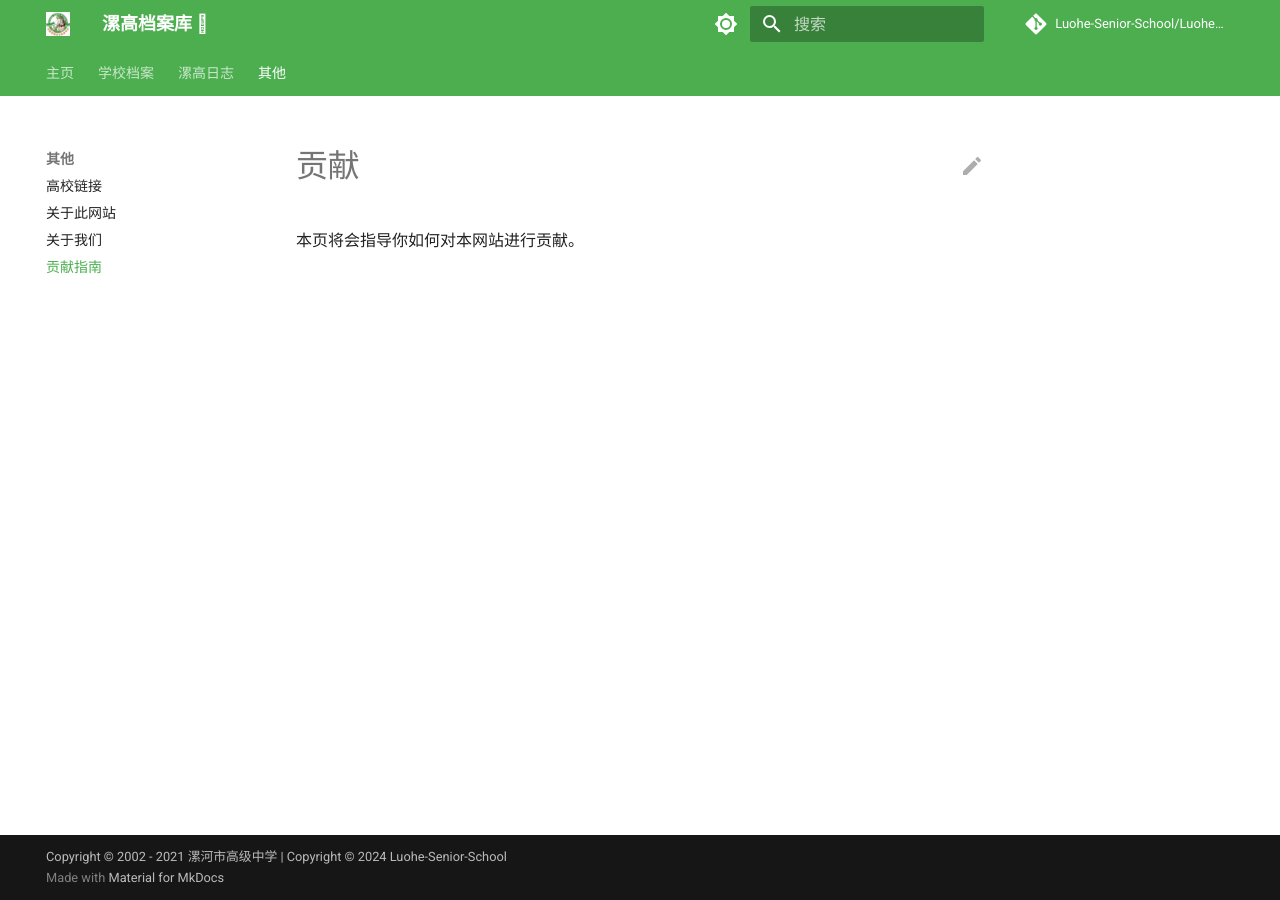
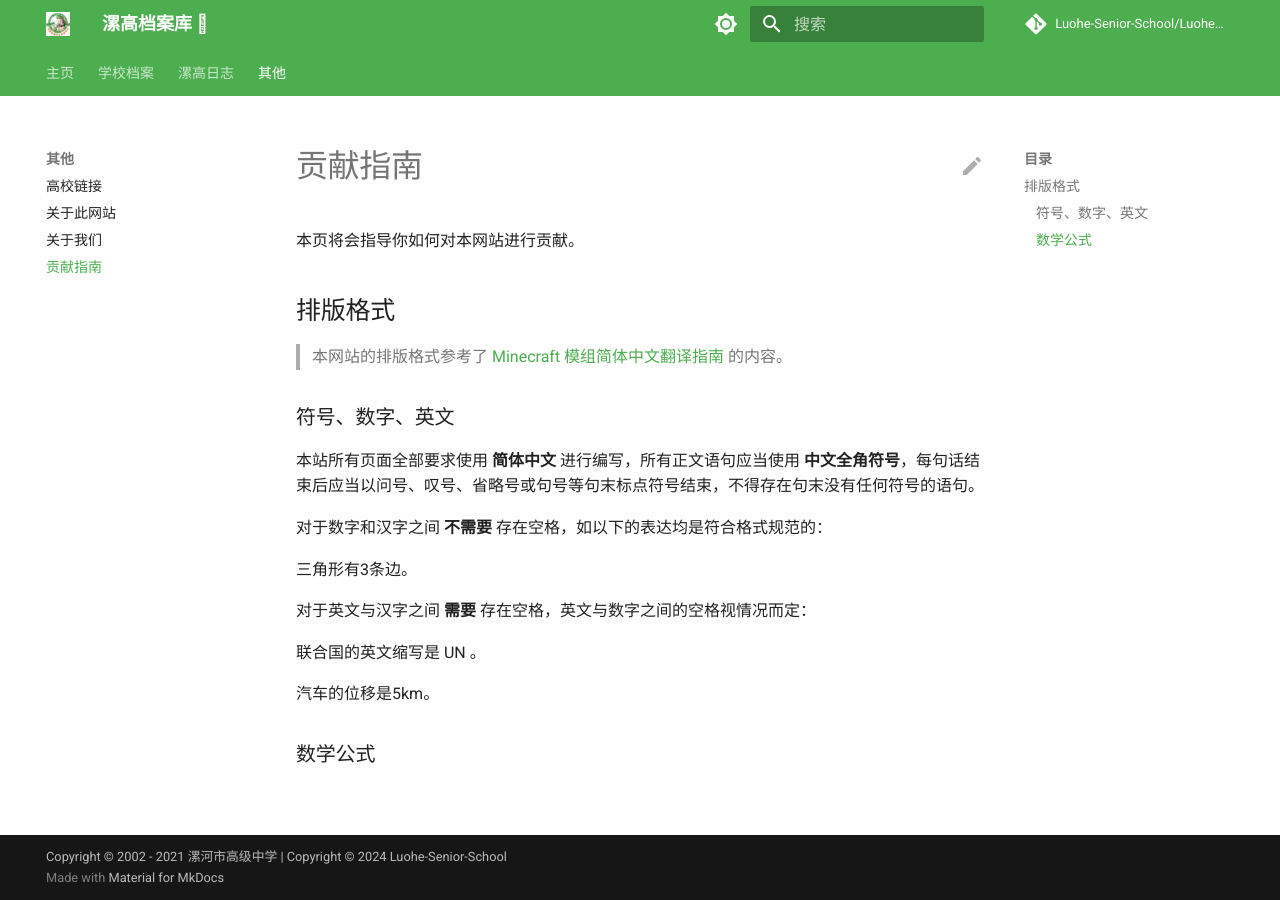
Before and after one commit to Luohe-Senior-School/Luohe-Senior-School.github.io, an MkDocs documentation site: the page built from docs/contributing.md, in a window 1280 px wide. Built offline with MkDocs 1.6.1 and Material for MkDocs 9.7.7, drawn with Linux system fonts in a browser that asks for light colours; comment, search, counter and statistics services are not loaded.

Commit message:
contribution rule: added basic rules

```diff
--- a/docs/contributing.md
+++ b/docs/contributing.md
@@ -1,3 +1,23 @@
-# 贡献
+# 贡献指南
 
 本页将会指导你如何对本网站进行贡献。
+
+## 排版格式
+
+> 本网站的排版格式参考了 [Minecraft 模组简体中文翻译指南](https://cfpa.site/TransRules) 的内容。
+
+### 符号、数字、英文
+
+本站所有页面全部要求使用 **简体中文** 进行编写，所有正文语句应当使用 **中文全角符号**，每句话结束后应当以问号、叹号、省略号或句号等句末标点符号结束，不得存在句末没有任何符号的语句。
+
+对于数字和汉字之间 **不需要** 存在空格，如以下的表达均是符合格式规范的：
+
+三角形有3条边。
+
+对于英文与汉字之间 **需要** 存在空格，英文与数字之间的空格视情况而定：
+
+联合国的英文缩写是 UN 。
+
+汽车的位移是5km。
+
+### 数学公式
```
